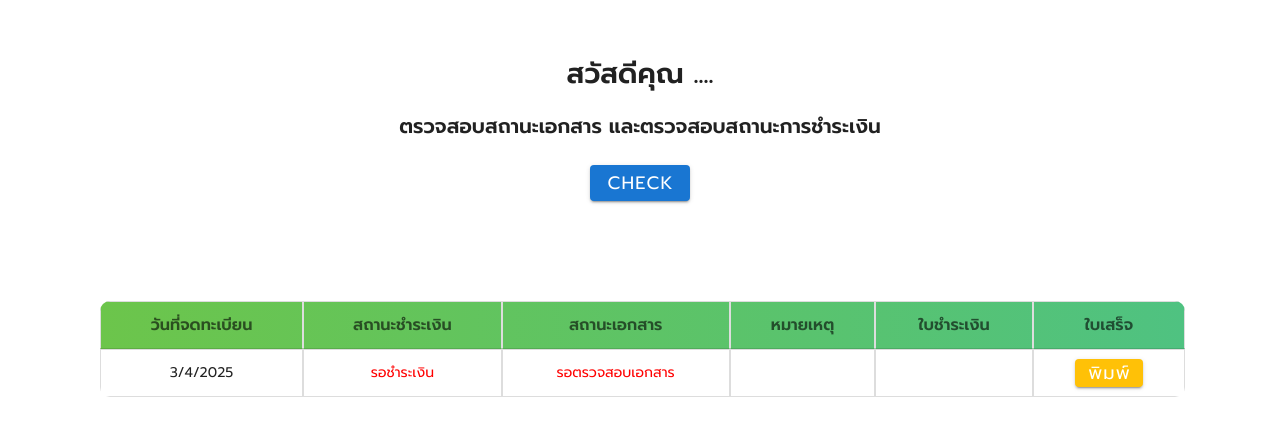
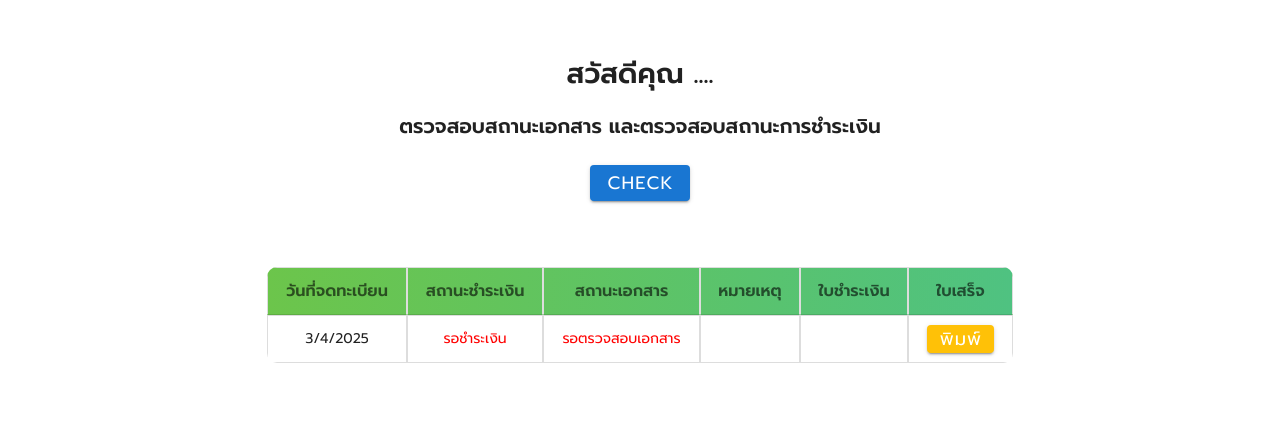
Before and after one commit to taemphong/project-ccpn, a Vue app: page /check-document-status in a window 1280 px wide. Shown: the part 218-654 px from the top of the page. Built offline with nearby package versions, Linux system fonts and the light colour scheme.

Commit message:
add some thing

```diff
--- a/src/views/Document/CheckDocumentStatus.vue
+++ b/src/views/Document/CheckDocumentStatus.vue
@@ -18,7 +18,9 @@
             </div>
 
             <!-- Status table -->
-            <v-container style="padding: 50px; margin: 50px; width: 95%; border-radius: 20px;">
+            <v-row justify="center" align="center">
+                <v-col cols="12" md="8">
+                    <v-container class="table-container" style="padding: 50px; width: 100%; border-radius: 20px;">
                         <v-simple-table class="custom-table">
                             <template v-slot:default>
                                 <thead>
@@ -34,20 +36,23 @@
                                 <tbody>
                                     <tr v-for="(item, index) in items" :key="index">
                                         <td>{{ item['วันที่จดทะเบียน'] }}</td>
-                                <td :style="{ color: item['สถานะชำระเงิน'] === 'รอชำระเงิน' ? 'red' : 'green' }">{{
+                                        <td
+                                            :style="{ color: item['สถานะชำระเงิน'] === 'รอชำระเงิน' ? 'red' : 'green' }">
+                                            {{
                                                 item['สถานะชำระเงิน'] }}</td>
                                         <td :style="{ color: item['สถานะเอกสาร'] === 'ผ่าน' ? 'green' : 'red' }">
                                             {{ item['สถานะเอกสาร'] }}
                                         </td>
                                         <td>{{ item['หมายเหตุ'] }}</td>
                                         <td>
-                                    <v-btn to="/payment" v-if="item['ใบชำระเงิน'] === 'พิมพ์'" small color="warning"
-                                        class="px-3">
+                                            <v-btn to="/payment" v-if="item['ใบชำระเงิน'] === 'พิมพ์'" small
+                                                color="warning" class="px-3">
                                                 {{ item['ใบชำระเงิน'] }}
                                             </v-btn>
                                         </td>
                                         <td>
-                                    <v-btn small color="warning" class="px-3" v-if="item['ใบเสร็จ'] === 'พิมพ์'">
+                                            <v-btn small color="warning" class="px-3"
+                                                v-if="item['ใบเสร็จ'] === 'พิมพ์'">
                                                 {{ item['ใบเสร็จ'] }}
                                             </v-btn>
                                         </td>
@@ -56,6 +61,8 @@
                             </template>
                         </v-simple-table>
                     </v-container>
+                </v-col>
+            </v-row>
         </v-container>
     </v-app>
 </template>
@@ -135,4 +142,10 @@ export default {
     border-radius: 20px;
     overflow: hidden;
 }
+
+.table-container {
+    display: flex;
+    justify-content: center;
+    align-items: center;
+}
 </style>
--- a/src/views/login.vue
+++ b/src/views/login.vue
@@ -12,7 +12,7 @@
         <div>
           <h2 class="text3">
             คุณสามารถ
-            <router-link to="/user-register" class="highlight">สมัครได้ที่นี้ !</router-link>
+            <router-link to="/user-register-request" class="highlight">สมัครได้ที่นี้ !</router-link>
           </h2>
         </div>
       </v-col>
```
Lines whose indentation alone changed are shown as unchanged.
